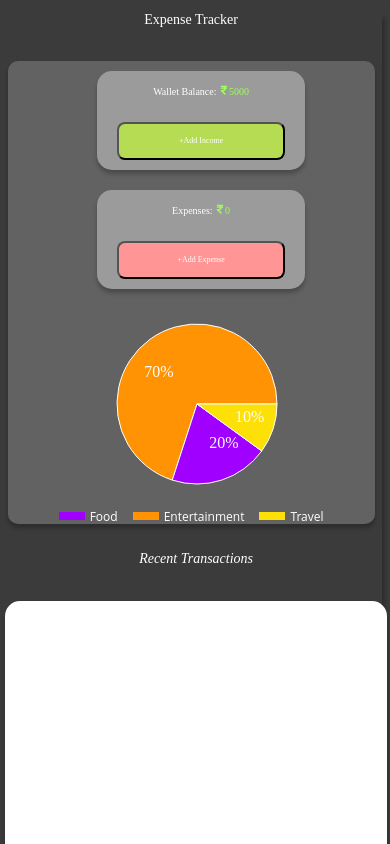
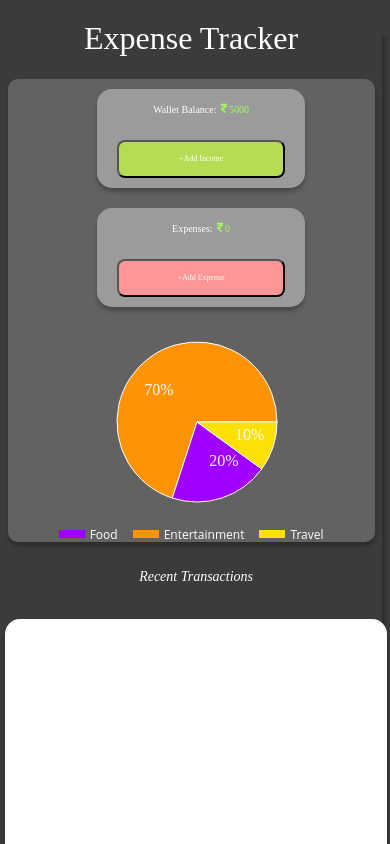
Before and after one commit to NandanMaheta/expense_tracker, a React (Create React App) app: page / in a window 390 px wide. Shown: the top 844 px of the page. Built offline with nearby package versions, Linux system fonts and the light colour scheme.

Commit message:
trying to make the web app responsive

```diff
--- a/src/components/Common.module.css
+++ b/src/components/Common.module.css
@@ -45,7 +45,7 @@ body {
   color: #ffffff;
 
   @media screen and (max-width: 426px) {
-    font-size: 14px;
+    /* font-size: 14px; */
     font-weight: 300;
     line-height: 12px;
     width: 100%;
@@ -237,6 +237,11 @@ body {
   align-items: center;
   text-align: center;
   text-align: center;
+
+  @media screen and (max-width: 768px) {
+    width: 96%;
+  }
+
 }
 
 .BottomHeadingContainer {
```
